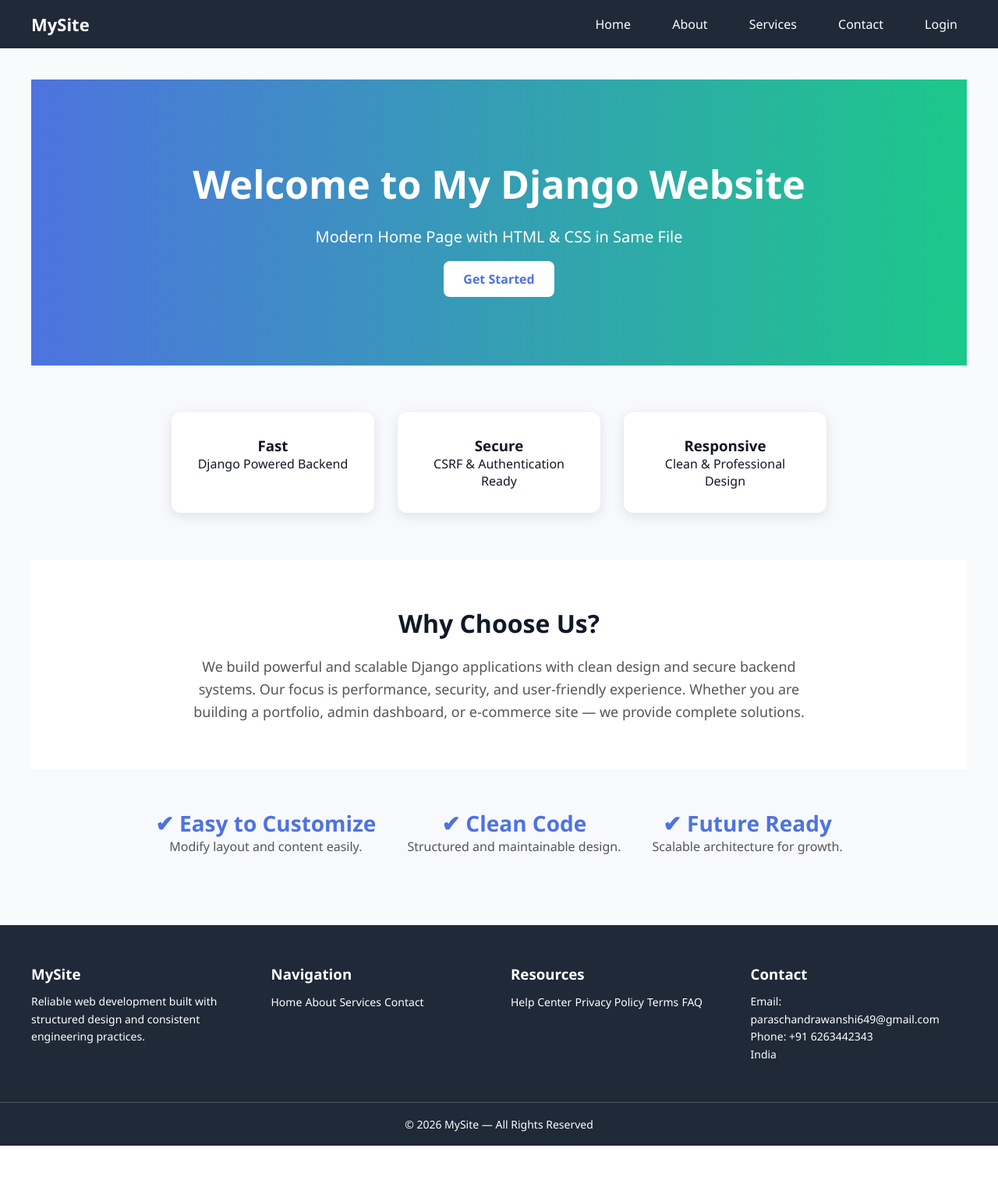
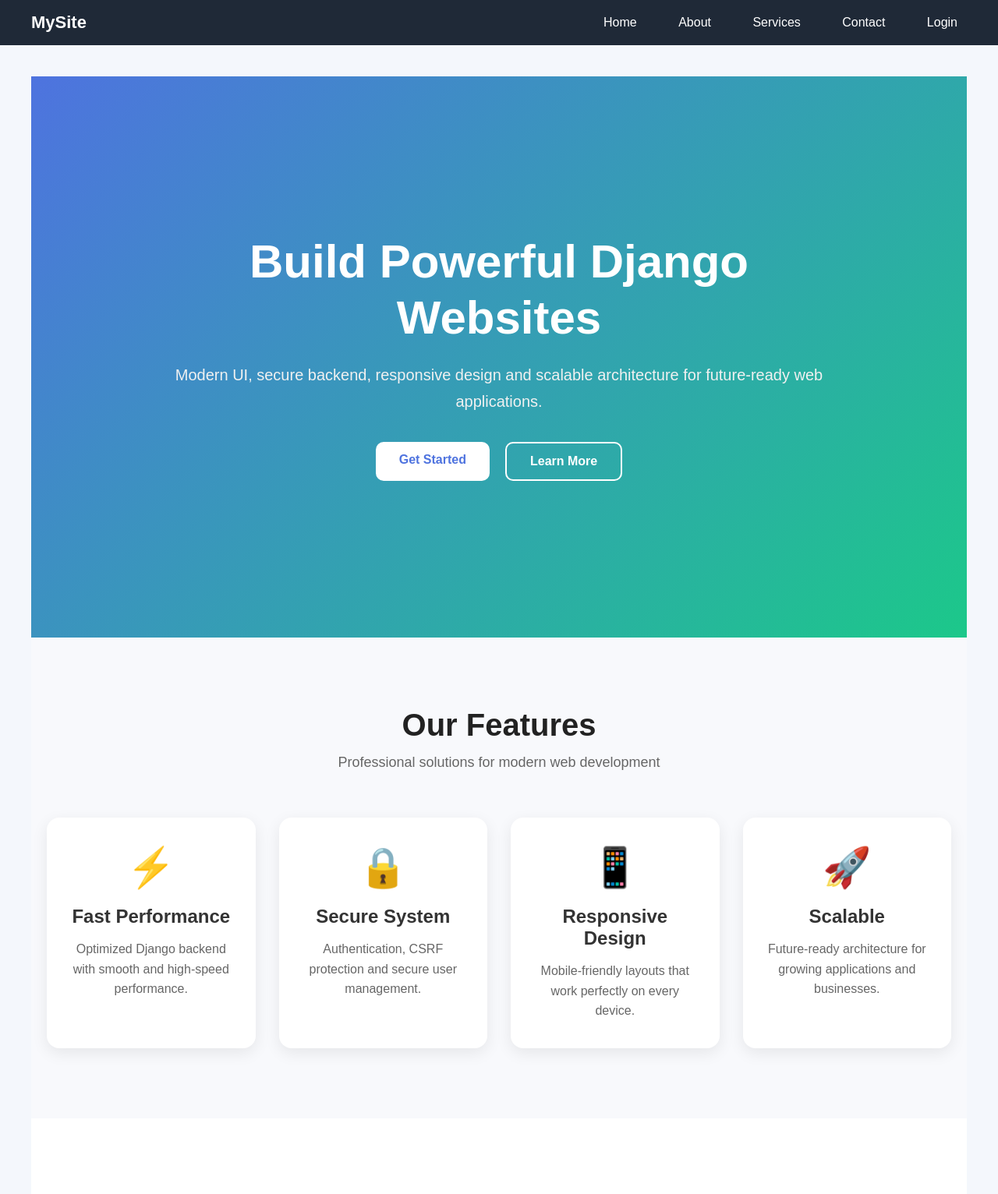
Before and after one commit to paras01-patel/e_commerece., a Django app: page / in a window 1280 px wide. Shown: the top 1532 px of the page at 78% size. Before the commit the page ends 1470 px from the top, so only its background shows below. Run offline with Django 5.2, Linux system fonts and the light colour scheme.

Commit message:
update /home

```diff
--- a/project/app/templates/home.html
+++ b/project/app/templates/home.html
@@ -5,168 +5,471 @@
 {% block content %}
 
 <style>
-body {
-    margin: 0;
-    font-family: Arial, sans-serif;
+
+*{
+    margin:0;
+    padding:0;
+    box-sizing:border-box;
+    font-family:Arial, sans-serif;
 }
 
-/* Hero Section */
-.hero {
-    text-align: center;
-    padding: 100px 20px;
-    background: linear-gradient(to right, #4e73df, #1cc88a);
-    color: white;
+body{
+    background:#f4f7fc;
 }
 
-.hero h1 {
-    font-size: 50px;
-    margin-bottom: 20px;
+/* ================= HERO SECTION ================= */
+
+.hero{
+    width:100%;
+    min-height:90vh;
+    background:linear-gradient(135deg,#4e73df,#1cc88a);
+    display:flex;
+    justify-content:center;
+    align-items:center;
+    text-align:center;
+    padding:40px 20px;
+    color:white;
 }
 
-.hero p {
-    font-size: 20px;
-    margin-bottom: 30px;
+.hero-content{
+    max-width:850px;
 }
 
-.btn {
-    background: white;
-    color: #4e73df;
-    padding: 12px 25px;
-    border-radius: 8px;
-    text-decoration: none;
-    font-weight: bold;
+.hero h1{
+    font-size:60px;
+    margin-bottom:20px;
+    line-height:1.2;
 }
 
-/* Features Section */
-.features {
-    display: flex;
-    justify-content: center;
-    gap: 30px;
-    padding: 60px 20px;
-    background: #f8f9fc;
+.hero p{
+    font-size:20px;
+    line-height:1.7;
+    margin-bottom:35px;
+    color:#f1f1f1;
 }
 
-.card {
-    background: white;
-    padding: 30px;
-    width: 260px;
-    text-align: center;
-    border-radius: 12px;
-    box-shadow: 0 4px 15px rgba(0,0,0,0.1);
-    transition: 0.3s;
+.hero-btns{
+    display:flex;
+    justify-content:center;
+    gap:20px;
+    flex-wrap:wrap;
 }
 
-.card:hover {
-    transform: translateY(-10px);
+.btn{
+    padding:14px 30px;
+    border-radius:10px;
+    text-decoration:none;
+    font-weight:bold;
+    transition:0.3s;
 }
 
-
-/* Extra Section */
-.extra-section {
-    padding: 80px 20px;
-    background: #ffffff;
-    text-align: center;
+.btn-primary{
+    background:white;
+    color:#4e73df;
 }
 
-.extra-section h2 {
-    font-size: 36px;
-    margin-bottom: 20px;
+.btn-primary:hover{
+    background:#f1f1f1;
+    transform:translateY(-3px);
 }
 
-.extra-section p {
-    max-width: 850px;
-    margin: auto;
-    font-size: 18px;
-    line-height: 1.7;
-    color: #555;
+.btn-secondary{
+    border:2px solid white;
+    color:white;
 }
 
-/* Highlight Boxes */
-.highlight-section {
-    background: #f8f9fc;
-    padding: 70px 20px;
+.btn-secondary:hover{
+    background:white;
+    color:#4e73df;
 }
 
-.highlight-container {
-    display: flex;
-    justify-content: center;
-    gap: 40px;
-    flex-wrap: wrap;
-    text-align: center;
+/* ================= FEATURES ================= */
+
+.features{
+    padding:90px 20px;
+    background:#f8f9fc;
 }
 
-.highlight-box {
-    width: 280px;
-    padding: 25px;
-    background: white;
-    border-radius: 12px;
-    box-shadow: 0 4px 12px rgba(0,0,0,0.08);
-    transition: 0.3s ease;
+.section-title{
+    text-align:center;
+    margin-bottom:60px;
 }
 
-.highlight-box:hover {
-    transform: translateY(-8px);
+.section-title h2{
+    font-size:40px;
+    color:#222;
+    margin-bottom:15px;
 }
 
-.highlight-box h3 {
-    font-size: 22px;
-    color: #4e73df;
-    margin-bottom: 10px;
+.section-title p{
+    color:#666;
+    font-size:18px;
 }
 
-.highlight-box p {
-    color: #666;
+.feature-container{
+    display:grid;
+    grid-template-columns:repeat(auto-fit,minmax(260px,1fr));
+    gap:30px;
+    max-width:1200px;
+    margin:auto;
 }
+
+.card{
+    background:white;
+    padding:35px 25px;
+    border-radius:16px;
+    text-align:center;
+    box-shadow:0 6px 20px rgba(0,0,0,0.08);
+    transition:0.4s;
+}
+
+.card:hover{
+    transform:translateY(-12px);
+}
+
+.card-icon{
+    font-size:50px;
+    margin-bottom:20px;
+}
+
+.card h3{
+    margin-bottom:15px;
+    color:#333;
+    font-size:24px;
+}
+
+.card p{
+    color:#666;
+    line-height:1.6;
+}
+
+/* ================= ABOUT SECTION ================= */
+
+.about{
+    padding:100px 20px;
+    background:white;
+}
+
+.about-container{
+    max-width:1100px;
+    margin:auto;
+    display:grid;
+    grid-template-columns:repeat(auto-fit,minmax(300px,1fr));
+    gap:50px;
+    align-items:center;
+}
+
+.about-text h2{
+    font-size:42px;
+    margin-bottom:25px;
+    color:#222;
+}
+
+.about-text p{
+    color:#555;
+    line-height:1.9;
+    margin-bottom:20px;
+    font-size:17px;
+}
+
+.about-image{
+    text-align:center;
+}
+
+.about-image img{
+    width:100%;
+    max-width:450px;
+}
+
+/* ================= STATS SECTION ================= */
+
+.stats{
+    background:linear-gradient(135deg,#4e73df,#1cc88a);
+    padding:80px 20px;
+    color:white;
+}
+
+.stats-container{
+    max-width:1100px;
+    margin:auto;
+    display:grid;
+    grid-template-columns:repeat(auto-fit,minmax(220px,1fr));
+    gap:30px;
+    text-align:center;
+}
+
+.stat-box h2{
+    font-size:50px;
+    margin-bottom:10px;
+}
+
+.stat-box p{
+    font-size:18px;
+}
+
+/* ================= SERVICES ================= */
+
+.services{
+    padding:100px 20px;
+    background:#f8f9fc;
+}
+
+.service-container{
+    max-width:1200px;
+    margin:auto;
+    display:grid;
+    grid-template-columns:repeat(auto-fit,minmax(260px,1fr));
+    gap:30px;
+}
+
+.service-box{
+    background:white;
+    border-radius:15px;
+    padding:30px;
+    transition:0.3s;
+    box-shadow:0 5px 15px rgba(0,0,0,0.08);
+}
+
+.service-box:hover{
+    transform:translateY(-10px);
+}
+
+.service-box h3{
+    margin-bottom:15px;
+    color:#4e73df;
+}
+
+.service-box p{
+    color:#666;
+    line-height:1.7;
+}
+
+/* ================= FOOTER ================= */
+
+.footer{
+    background:#111827;
+    color:white;
+    padding:60px 20px;
+    text-align:center;
+}
+
+.footer h2{
+    margin-bottom:15px;
+}
+
+.footer p{
+    color:#ccc;
+    margin-bottom:10px;
+}
+
+/* ================= RESPONSIVE ================= */
+
+@media(max-width:768px){
+
+    .hero h1{
+        font-size:42px;
+    }
+
+    .hero p{
+        font-size:17px;
+    }
+
+    .section-title h2{
+        font-size:32px;
+    }
+
+    .about-text h2{
+        font-size:34px;
+    }
+}
+
 </style>
 
-<div class="hero">
-    <h1>Welcome to My Django Website</h1>
-    <p>Modern Home Page with HTML & CSS in Same File</p>
-    <a href="#" class="btn">Get Started</a>
-</div>
+<!-- ================= HERO ================= -->
 
-<div class="features">
-    <div class="card">
-        <h3>Fast</h3>
-        <p>Django Powered Backend</p>
-    </div>
-    <div class="card">
-        <h3>Secure</h3>
-        <p>CSRF & Authentication Ready</p>
-    </div>
-    <div class="card">
-        <h3>Responsive</h3>
-        <p>Clean & Professional Design</p>
-    </div>
-</div>
+<section class="hero">
+    <div class="hero-content">
+        <h1>Build Powerful Django Websites</h1>
 
-<!-- Extra Content Section -->
-<div style="padding:60px 20px; background:#ffffff; text-align:center;">
-    <h2 style="font-size:32px; margin-bottom:20px;">Why Choose Us?</h2>
-    <p style="max-width:800px; margin:auto; font-size:18px; line-height:1.6; color:#555;">
-        We build powerful and scalable Django applications with clean design
-        and secure backend systems. Our focus is performance, security,
-        and user-friendly experience. Whether you are building a portfolio,
-        admin dashboard, or e-commerce site — we provide complete solutions.
-    </p>
-</div>
+        <p>
+            Modern UI, secure backend, responsive design and scalable architecture
+            for future-ready web applications.
+        </p>
 
-<!-- Simple Highlight Section -->
-<div style="background:#f8f9fc; padding:50px 20px;">
-    <div style="display:flex; justify-content:center; gap:40px; flex-wrap:wrap; text-align:center;">
-        <div>
-            <h3 style="font-size:28px; color:#4e73df;">✔ Easy to Customize</h3>
-            <p style="color:#555;">Modify layout and content easily.</p>
-        </div>
-        <div>
-            <h3 style="font-size:28px; color:#4e73df;">✔ Clean Code</h3>
-            <p style="color:#555;">Structured and maintainable design.</p>
-        </div>
-        <div>
-            <h3 style="font-size:28px; color:#4e73df;">✔ Future Ready</h3>
-            <p style="color:#555;">Scalable architecture for growth.</p>
+        <div class="hero-btns">
+            <a href="#" class="btn btn-primary">Get Started</a>
+            <a href="#" class="btn btn-secondary">Learn More</a>
         </div>
     </div>
-</div>
+</section>
+
+<!-- ================= FEATURES ================= -->
+
+<section class="features">
+
+    <div class="section-title">
+        <h2>Our Features</h2>
+        <p>Professional solutions for modern web development</p>
+    </div>
+
+    <div class="feature-container">
+
+        <div class="card">
+            <div class="card-icon">⚡</div>
+            <h3>Fast Performance</h3>
+            <p>
+                Optimized Django backend with smooth and high-speed performance.
+            </p>
+        </div>
+
+        <div class="card">
+            <div class="card-icon">🔒</div>
+            <h3>Secure System</h3>
+            <p>
+                Authentication, CSRF protection and secure user management.
+            </p>
+        </div>
+
+        <div class="card">
+            <div class="card-icon">📱</div>
+            <h3>Responsive Design</h3>
+            <p>
+                Mobile-friendly layouts that work perfectly on every device.
+            </p>
+        </div>
+
+        <div class="card">
+            <div class="card-icon">🚀</div>
+            <h3>Scalable</h3>
+            <p>
+                Future-ready architecture for growing applications and businesses.
+            </p>
+        </div>
+
+    </div>
+
+</section>
+
+<!-- ================= ABOUT ================= -->
+
+<section class="about">
+
+    <div class="about-container">
+
+        <div class="about-text">
+            <h2>Why Choose Our Platform?</h2>
+
+            <p>
+                We create premium Django applications with modern frontend design
+                and strong backend systems. Our focus is clean code, scalability
+                and user experience.
+            </p>
+
+            <p>
+                Whether it is an admin dashboard, portfolio website, e-commerce
+                platform or business application — we deliver powerful solutions.
+            </p>
+
+            <a href="#" class="btn btn-primary">
+                Explore More
+            </a>
+        </div>
+
+        <div class="about-image">
+            <img src="https://cdn-icons-png.flaticon.com/512/6062/6062646.png">
+        </div>
+
+    </div>
+
+</section>
+
+<!-- ================= STATS ================= -->
+
+<section class="stats">
+
+    <div class="stats-container">
+
+        <div class="stat-box">
+            <h2>10K+</h2>
+            <p>Active Users</p>
+        </div>
+
+        <div class="stat-box">
+            <h2>500+</h2>
+            <p>Projects Completed</p>
+        </div>
+
+        <div class="stat-box">
+            <h2>99%</h2>
+            <p>Client Satisfaction</p>
+        </div>
+
+        <div class="stat-box">
+            <h2>24/7</h2>
+            <p>Support System</p>
+        </div>
+
+    </div>
+
+</section>
+
+<!-- ================= SERVICES ================= -->
+
+<section class="services">
+
+    <div class="section-title">
+        <h2>Our Services</h2>
+        <p>Everything you need for modern development</p>
+    </div>
+
+    <div class="service-container">
+
+        <div class="service-box">
+            <h3>Admin Dashboard</h3>
+            <p>
+                Beautiful admin panels with analytics, charts and management systems.
+            </p>
+        </div>
+
+        <div class="service-box">
+            <h3>E-Commerce</h3>
+            <p>
+                Secure shopping platforms with payment integration and product systems.
+            </p>
+        </div>
+
+        <div class="service-box">
+            <h3>User Authentication</h3>
+            <p>
+                Login, signup, OTP verification and advanced user handling systems.
+            </p>
+        </div>
+
+        <div class="service-box">
+            <h3>API Integration</h3>
+            <p>
+                Connect your applications with external APIs and services easily.
+            </p>
+        </div>
+
+    </div>
+
+</section>
+
+<!-- ================= FOOTER ================= -->
+
+<footer class="footer">
+
+    <h2>My Django Website</h2>
+
+    <p>
+        Designed with Django, HTML & CSS
+    </p>
+
+    <p>
+        © 2026 All Rights Reserved
+    </p>
+
+</footer>
 
 {% endblock %}
--- a/project/app/views.py
+++ b/project/app/views.py
@@ -2,7 +2,7 @@ from django.shortcuts import render,redirect
 from django.contrib import messages
 from app.models import emp,dep,submit_que,con
 from django.db.models import Q
-
+from django.views.decorators.cache import never_cache
 
 
 
@@ -28,7 +28,7 @@ def contact(request):
     return render(request, "contact.html")
 
 
-
+@never_cache
 def login(req):
     if req.method == 'POST':
         e = req.POST.get('email')
@@ -43,6 +43,9 @@ def login(req):
             return render(req, 'userpanel.html', {'error': 'Invalid Email or Password'})
     return render(req, 'login.html')
 
+
+
+@never_cache
 def logout(req):
 
     return render(req,'login.html')
@@ -53,7 +56,7 @@ def logout(req):
 
 
 # admindashboard ---------------
-
+@never_cache
 def admindashboard(req):
     return render(req,"admindashboard.html")
 
@@ -122,7 +125,7 @@ def department_list(req):
 
 # userpanel------------------
 
-
+@never_cache
 def userpanel(req):
     return render(req,'userpanel.html')
 
```
Also changed, not shown: project/db.sqlite3.
